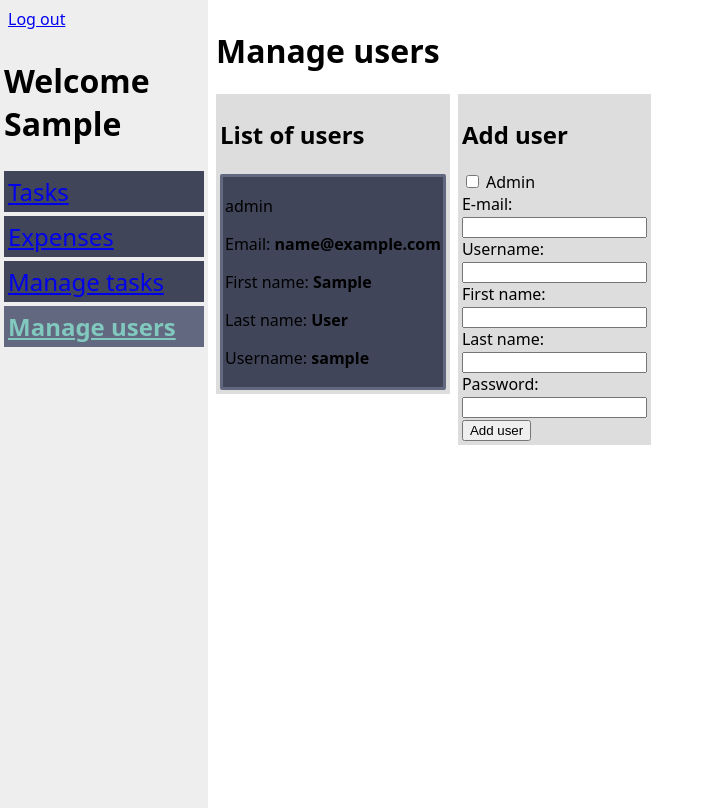
After one commit to Matipolit/planer, a Django app: page /planer/users_manage/ in a window 1280 px wide. The commit adds this page. Shown: the whole page, without its empty margins (0-710 px from the left). Run offline with Django 4.2, Linux system fonts and the light colour scheme; the visitor is signed in with stand-in values (Sample User, id 1); data comes from the database, SQL or seed files in the repository.

Commit message:
add users manage panel

```diff
--- a/planer_app/static/style.css
+++ b/planer_app/static/style.css
@@ -42,6 +42,25 @@ a {
   width: fit-content;
 }
 
+.card {
+  background-color: #dddddd;
+  padding: 4px;
+}
+
+.item {
+  border: solid;
+  background-color: #414559;
+  border-color: #626880;
+  border-radius: 2px;
+  padding: 2px;
+}
+
+.verticalList {
+  display: flex;
+  gap: 3px;
+  flex-direction: column;
+}
+
 @media (prefers-color-scheme: dark){
 	html {
 		background-color: #232634;
@@ -55,7 +74,9 @@ a {
   a {
     color: #85c1dc;
     background-color: #51576d;
-
+  }
+  .card {
+    background-color: #303446;
   }
 }
   .tasksWrapper {
--- a/planer_app/templates/base.html
+++ b/planer_app/templates/base.html
@@ -12,11 +12,12 @@
         {% with request.resolver_match.view_name as view_name %}
         <div class="navbar">
                 <a href="/planer/logout" >Log out</a>
-                <h1>Welcome {{user_name}}</h1>
+                <h1>Welcome {{user.first_name}}</h1>
                 <a class="{% if view_name == "index" %}selected {% endif %}nav" href="/planer/">Tasks</a>
                 <a class="{% if view_name == "expenses" %}selected {% endif %}nav" href="/planer/expenses/">Expenses</a>
                 {% if user.is_superuser %}
                 <a class="{% if view_name == "tasks_manage" %}selected {% endif %}nav" href="/planer/tasks_manage/">Manage tasks</a>
+                <a class="{% if view_name == "users_manage" %}selected {% endif %}nav" href="/planer/users_manage/">Manage users</a>
                 {% endif %}
         </div>
         {% endwith %}
--- /dev/null
+++ b/planer_app/templates/users_manage.html
@@ -0,0 +1,51 @@
+{% extends "base.html" %}
+
+{% block content %}
+
+  <style>
+
+  #manage {
+    display: flex;
+    gap: 8px;
+    align-content: start;
+    align-items: start;
+  }
+
+  </style>
+
+  <h1>Manage users</h1>
+  <div id="manage">
+    <div class="card verticalList">
+      <h2>List of users</h2>
+      {% for user in users %}
+        <div class="item">
+          {% if user.is_staff %}
+            <p class="info">admin</p>
+          {% endif %}
+          <p>Email: <b>{{ user.email}}</b></p>
+          <p>First name: <b>{{ user.first_name}}</b></p>
+          <p>Last name: <b>{{ user.last_name}}</b></p>
+          <p>Username: <b>{{ user.username }}</b></p>
+        </div>
+      {% endfor %}
+    </div>
+
+    <form class="card" method="post">
+      {% csrf_token %}
+      <h2>Add user</h2>
+      <input type="checkbox" id="admin" name="admin" value="admin">
+      <label for="admin">Admin</label><br>
+      <label for="email">E-mail:</label><br>
+      <input type="email" id="email" name="email"><br>
+      <label for="username">Username:</label><br>
+      <input type="text" id="username" name="username"><br>
+      <label for="first_name">First name:</label><br>
+      <input type="text" id="first_name" name="first_name"><br>
+      <label for="last_name">Last name:</label><br>
+      <input type="text" id="last_name" name="last_name"><br>
+      <label for="password">Password:</label><br>
+      <input type="text" id="password" name="password"><br>
+      <input type="submit" value="Add user">
+    </form>
+  </div>
+{% endblock content %}
--- a/planer_app/urls.py
+++ b/planer_app/urls.py
@@ -5,5 +5,6 @@ from . import views
 urlpatterns = [
     path("", views.index, name="index"),
     path("expenses/", views.expenses, name="expenses"),
-    path("tasks_manage/", views.tasks_manage, name="tasks_manage")
+    path("tasks_manage/", views.tasks_manage, name="tasks_manage"),
+    path("users_manage/", views.users_manage, name="users_manage"),
 ]
--- a/planer_app/views.py
+++ b/planer_app/views.py
@@ -4,7 +4,7 @@ from django.http import HttpResponse, HttpRequest, JsonResponse
 from django.shortcuts import render
 from django.contrib.auth.decorators import login_required
 from django.contrib.admin.views.decorators import staff_member_required
-from .models import Task
+from .models import Task, User
 import json
 
 
@@ -24,7 +24,6 @@ def expenses(request: HttpRequest):
 def tasks_manage(request):
     if(request.method == "POST"):
         vars = request.POST
-        print(f"hello from post {vars}")
         Task.objects.create(name = vars["name"], frequency = vars["frequency"])
     elif(request.method == "DELETE"):
         vars = json.loads(request.DELETE)
@@ -34,5 +33,23 @@ def tasks_manage(request):
         instance.delete()
         return JsonResponse({"deleted": "true"})
     tasks = Task.objects.all()
-    context = {"user_name": request.user.first_name, "tasks": tasks}
+    context = {"tasks": tasks}
     return render(request, "tasks_manage.html", context)
+
+
+@staff_member_required(login_url="login")
+def users_manage(request):
+    if(request.method == "POST"):
+        vars = request.POST
+        print(vars)
+        if("admin" in vars.keys()):
+            print("admin")
+        User.objects.create(is_superuser = "admin" in vars.keys(),
+                             email = vars["email"],
+                            username=vars["username"],
+                            first_name=vars["first_name"],
+                            last_name=vars["last_name"],
+                            password=vars["password"])
+    users = User.objects.all()
+    context = {"users": users}
+    return render(request, "users_manage.html", context)
```
Also changed, not shown: planer_app/templates/tasks_manage.html (+10 -33 lines).
